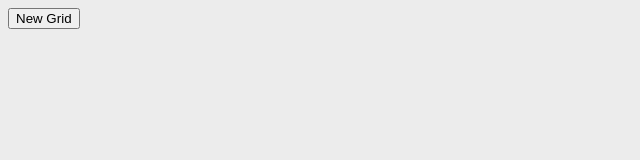
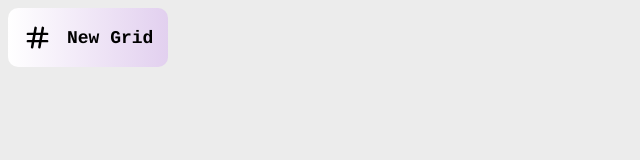
Before and after one commit to harkato/etch-a-sketch, a plain HTML site: page index.html in a window 1280 px wide. Shown: the top 160 px of the page, without its empty margins (0-640 px from the left). Drawn offline with Linux system fonts and the light colour scheme.

Commit message:
Style to grid button

```diff
--- a/index.html
+++ b/index.html
@@ -8,7 +8,7 @@
 </head>
 <body>
     <div>
-        <button class="grid-button">New Grid</button>
+        <a class="grid-button" href="#"><span></span>New Grid</a>
     </div>
     <div class="container">
 
--- a/style.css
+++ b/style.css
@@ -20,3 +20,40 @@ body {
 .mouseEvent {
     background-color: black;
 }
+
+a.grid-button{
+    background: linear-gradient(to right,#ffffff ,#e2d0ef);
+    background-color: #ffffff;
+    color: #000000;
+    font-family: Courier;
+    font-size: 18px;
+    font-weight: 800;
+    font-style: normal;
+    text-decoration: none;
+    padding: 15px 15px;
+    border: 0px solid #000;
+    border-radius: 10px;
+    display: inline-flex;
+    justify-content: center;
+    align-items: center;
+}
+
+a.grid-button span{
+    margin-right: 15px;
+    display: block;
+    width: 29px;
+    height: 29px;
+    background-image: url("icons/hash.svg");
+    background-repeat: no-repeat;
+    background-size: contain;
+    transform: rotate(0deg);
+}
+
+a.grid-button:hover{
+    background: linear-gradient(to right,#f2f2f2 ,#d6c5e3);
+    background-color: #f2f2f2;
+}
+
+a.grid-button:active{
+    transform: scale(0.95);
+}
```
